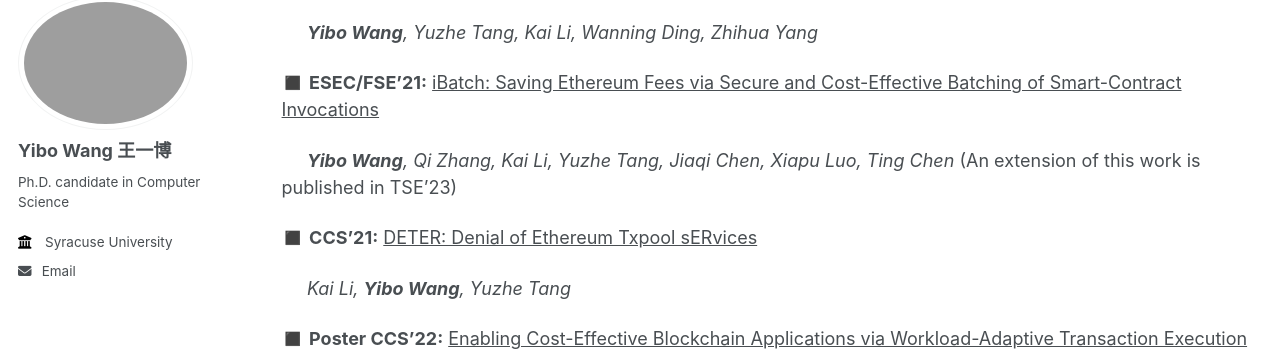
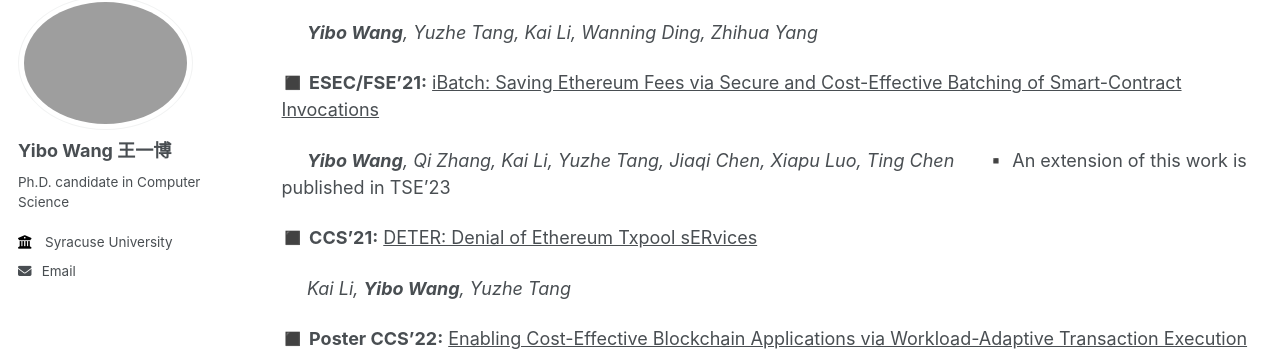
Before and after one commit to wangyibo0308/wangyibo0308.github.io, a Jekyll site: the page built from _pages/about.md, in a window 1280 px wide and 900 px high, scrolled down 306 px. Shown: the part 110-461 px from the top of the window. Built offline with Jekyll 4.4.1, drawn with Linux system fonts in a browser that asks for light colours; part of the change alters nothing that is shown.

```diff
--- a/_pages/about.md
+++ b/_pages/about.md
@@ -23,8 +23,8 @@ Publications
 
 ◼️ **ESEC/FSE'21:** <span style="text-decoration: underline;">iBatch: Saving Ethereum Fees via Secure and Cost-Effective Batching of Smart-Contract Invocations</span>
 
-&nbsp;&nbsp;&nbsp;&nbsp;  _**Yibo Wang**, Qi Zhang, Kai Li, Yuzhe Tang, Jiaqi Chen, Xiapu Luo, Ting Chen_ (An extension of this work is published in TSE'23)
-
+&nbsp;&nbsp;&nbsp;&nbsp;  _**Yibo Wang**, Qi Zhang, Kai Li, Yuzhe Tang, Jiaqi Chen, Xiapu Luo, Ting Chen_
+&nbsp;&nbsp;&nbsp;&nbsp;  ▪️ An extension of this work is published in TSE'23
 
 ◼️ **CCS'21:** <span style="text-decoration: underline;">DETER: Denial of Ethereum Txpool sERvices</span>
 
```
